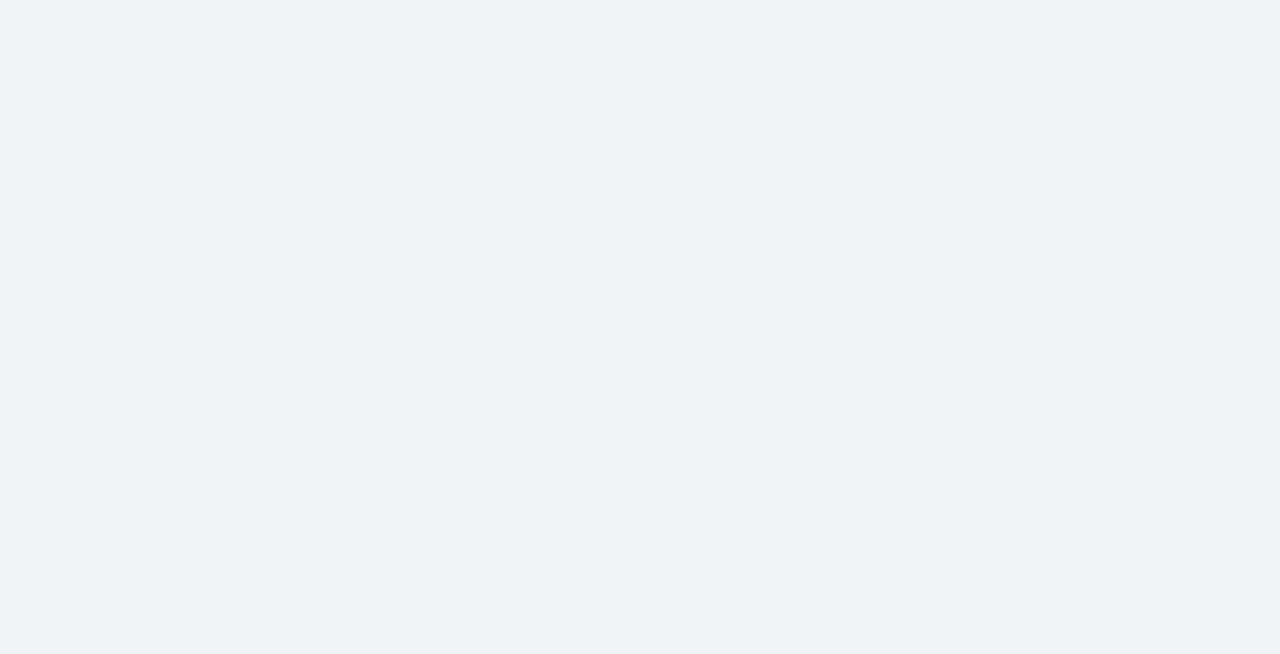
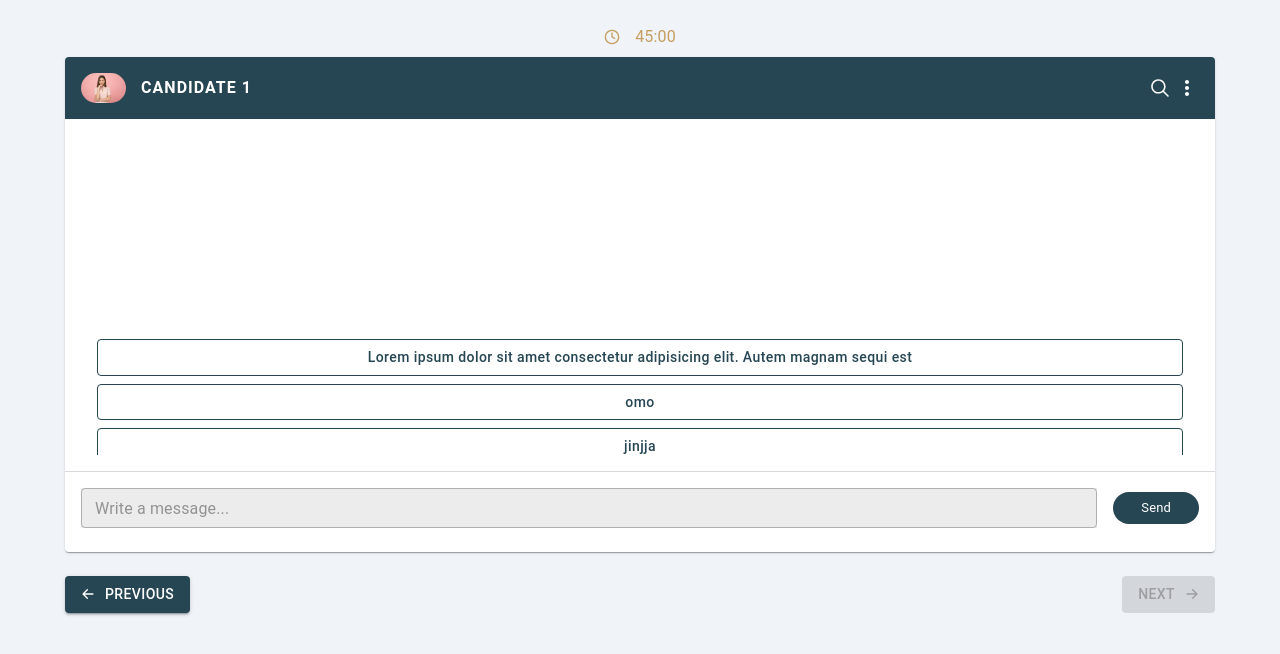
Before and after one commit to K-156/Attractiveness-Humor-Rating-production, a React (Create React App) app in the folder client/: page /chat/q1 in a window 1280 px wide. Before the commit this address had no page. Shown: the top 654 px of the page. Built offline with nearby package versions, Linux system fonts and the light colour scheme.

Commit message:
added chat pages

```diff
--- a/client/src/App.js
+++ b/client/src/App.js
@@ -21,6 +21,8 @@ import AttractiveRate from "./Pages/Attractive/AttractiveRate";
 import Rank from "./Pages/Attractive/Rank";
 import ChatInstruction from "./Pages/Chat/ChatInstruction";
 import ProtectedRoute from "./Pages/ProtectedRoute/ProtectedRoute";
+import Chat from "./Pages/Chat/Chat";
+
 
 function App() {
   const [open, setOpen] = useState(true);
@@ -87,6 +89,28 @@ function App() {
               }
             />
             <Route path="/chat-instruction" element={<ChatInstruction />} />
+            <Route path='/attractive' element={<AttractiveInstruction />} />
+            <Route path='/chat-instruction' element={<ChatInstruction />} />
+            <Route
+              path="/chat/q1"
+              element={
+                <Chat
+                  key="chatQ1"
+                  title="1"
+                  link="chat/q2"
+                />
+              }
+            />
+             <Route
+              path="/chat/q2"
+              element={
+                <Chat
+                  key="chatQ2"
+                  title="2"
+                  link="complete"
+                />
+              }
+            />
           </Route>
           <Route path="/complete" element={<Complete />} />
 
--- /dev/null
+++ b/client/src/Components/Chatbox/ChatHeader.js
@@ -0,0 +1,26 @@
+import { Box, Typography } from "@mui/material";
+import { RxMagnifyingGlass } from "react-icons/rx";
+import { BiDotsVerticalRounded } from "react-icons/bi";
+
+const ChatHeader = ({ receiver }) => {
+    return(
+        <Box display="flex" justifyContent="space-between" alignItems="center">
+            <Box display="flex" alignItems="center">
+                 <img
+                    src={require("../../Assets/Candidates/Female 1.jpg")}
+                    alt="display picture"
+                    style={{borderRadius: "20px", height: "30px", marginRight:"15px"}}
+                />
+                <Typography variant="subtitle1" fontWeight="bold" letterSpacing={1}>
+                    {receiver.toUpperCase()}
+                </Typography>
+            </Box>
+            <Box display="flex" alignItems="center">
+                <RxMagnifyingGlass style={{marginRight:3}}/>
+                <BiDotsVerticalRounded />
+            </Box>
+        </Box>
+    )
+}
+
+export default ChatHeader;
--- /dev/null
+++ b/client/src/Components/Chatbox/ChatMessageArea.js
@@ -0,0 +1,23 @@
+import { Box, Chip, TextField } from "@mui/material";
+
+const ChatMessageArea = () => {
+    return(
+        <div >
+            <Box display="flex" alignItems="center" justifyContent="space-between">
+                <TextField
+                    disabled
+                    label="Write a message..."
+                    fullWidth
+                    size="small"
+                    sx={{backgroundColor: "#ECECEC", border: "0px", textTransform: false}}
+                />
+                <Chip
+                    sx={{backgroundColor: "#264653", color:"#FFFFFF", px:2, ml:2}}
+                    label="Send"
+                />
+            </Box>
+        </div>
+    )
+}
+
+export default ChatMessageArea;
--- /dev/null
+++ b/client/src/Components/Chatbox/ChatTemplate.js
@@ -0,0 +1,34 @@
+import { useState } from "react";
+
+import { Box, Card, CardContent, CardHeader } from "@mui/material";
+
+import ChatHeader from "./ChatHeader";
+import ChatMessageArea from "./ChatMessageArea";
+import Messages from "./Messages";
+import MessageSelected from "./MessageSelected";
+
+
+const receiver = "candidate 1";
+
+const ChatTemplate = ({selectMessage, setSelectMessage}) => {
+
+    return (
+        <Card sx={{mx: 5}}>
+            <CardHeader
+                sx={{backgroundColor: "#264653", color:"#FFFFFF"}}
+                title={<ChatHeader receiver={receiver}/>}
+            />
+            <CardContent>
+                <Box height="200px"></Box>
+                { selectMessage === null ? <Messages setSelectMessage={setSelectMessage}/>
+                    : <MessageSelected selectMessage={selectMessage}/>
+                }
+            </CardContent>
+            <CardContent sx={{borderTop: "1.5px solid #D9D9D9"}}>
+                <ChatMessageArea />
+            </CardContent>
+        </Card>
+    )
+}
+
+export default ChatTemplate;
--- /dev/null
+++ b/client/src/Components/Chatbox/Chatbox.css
@@ -0,0 +1,14 @@
+#MessageOptions {
+    display: flex;
+    flex-direction: column;
+    overflow-y: scroll;
+}
+
+#MessageOptions::-webkit-scrollbar {
+    background-color: transparent;
+    width: 10px
+}
+
+#MessageOptions::-webkit-scrollbar-thumb {
+    background-color: #d2d2d2;
+}
--- /dev/null
+++ b/client/src/Components/Chatbox/MessageSelected.js
@@ -0,0 +1,24 @@
+import { Box, Button, Typography } from "@mui/material";
+import _ from "lodash";
+import { BsPersonCircle } from "react-icons/bs";
+
+
+const MessageSelected = ({ selectMessage }) => {
+
+    return(
+        <Box height="120px" display="flex" justifyContent="flex-end" alignItems="flex-end">
+            <Box display="flex" alignItems="flex-end" maxWidth="70%">
+                <Typography
+                    variant="subtitle2"
+                    sx={{backgroundColor: "#264653", color: "#FFFFFF", p:1.5, borderRadius: "10px"}}
+                >
+                    {selectMessage}
+                </Typography>
+                <BsPersonCircle size="30px" style={{color: "#264653", marginLeft: 10}}/>
+            </Box>
+
+        </Box>
+    )
+}
+
+export default MessageSelected;
--- /dev/null
+++ b/client/src/Components/Chatbox/Messages.js
@@ -0,0 +1,32 @@
+import { Box, Button } from "@mui/material";
+import _ from "lodash";
+
+import "./Chatbox.css";
+
+const msg = ["Lorem ipsum dolor sit amet consectetur adipisicing elit. Autem magnam sequi est", "omo", "jinjja"]
+
+const Messages = ({ setSelectMessage }) => {
+
+
+    return(
+        <Box id="MessageOptions" height="120px">
+            {_.map(msg, (text) => {
+                    return(
+                        <Button
+                            key={text}
+                            id={text}
+                            variant="outlined"
+                            sx={{color: "#264653", borderColor: "#264653", my: 0.5, mx: 2, textTransform: "none",
+                                "&:hover": {backgroundColor: "rgba(38, 70, 83, 0.1)", borderColor: "#264653"}}}
+                            onClick={(event) => setSelectMessage(event.target.id)}
+                        >
+                            {text}
+                        </Button>
+                    )
+                    })
+                }
+        </Box>
+    )
+}
+
+export default Messages;
--- /dev/null
+++ b/client/src/Pages/Chat/Chat.js
@@ -0,0 +1,35 @@
+import { useState } from "react";
+
+import { Box } from "@mui/material";
+
+import ChatTemplate from "../../Components/Chatbox/ChatTemplate";
+import NextButton from "../../Components/NavButton/NextButton";
+import PrevButton from "../../Components/NavButton/PrevButton";
+
+
+const Chat = ({title, link}) => {
+
+    const [selectMessage, setSelectMessage] = useState(null);
+
+    return(
+        <div>
+            <ChatTemplate
+                selectMessage={selectMessage}
+                setSelectMessage={setSelectMessage}
+            />
+            <Box display="flex" justifyContent="space-between" mx={5} my={3}>
+                {parseInt(title) === 1 ?
+                    <PrevButton link="chat-instruction" />
+                    : <Box></Box>
+                }
+                <NextButton
+                    disabled={selectMessage===null}
+                    link={link}
+                />
+            </Box>
+
+        </div>
+    )
+}
+
+export default Chat;
--- a/client/src/Pages/Chat/ChatInstruction.js
+++ b/client/src/Pages/Chat/ChatInstruction.js
@@ -7,7 +7,7 @@ import { ReactComponent as ChatboxImage } from "../../Assets/chatbox.svg";
 const instruction="Select ONE message that you would like to send to each candidate." +
                     "There will be TWO candidate"
 
-const Chat = () => {
+const ChatInstruction = () => {
     return(
         <div style={{display:"flex",  flexDirection:"column", alignItems: "center"}} >
             <script>
@@ -22,4 +22,4 @@ const Chat = () => {
     )
 }
 
-export default Chat;
+export default ChatInstruction;
--- a/package.json
+++ b/package.json
@@ -21,6 +21,7 @@
   },
   "homepage": "https://github.com/K-156/Attractiveness-Humor-Rating#readme",
   "dependencies": {
+    "axios": "^1.2.1",
     "bcryptjs": "^2.4.3",
     "dotenv": "^16.0.3",
     "express": "^4.18.2",
@@ -29,6 +30,7 @@
     "jsonwebtoken": "^8.5.1",
     "mongoose": "^6.8.0",
     "morgan": "^1.10.0",
+    "nodemon": "^2.0.20",
     "validator": "^13.7.0"
   },
   "devDependencies": {
```
Also changed, not shown: 1 other file (tests, documents, lock files or other folders).
